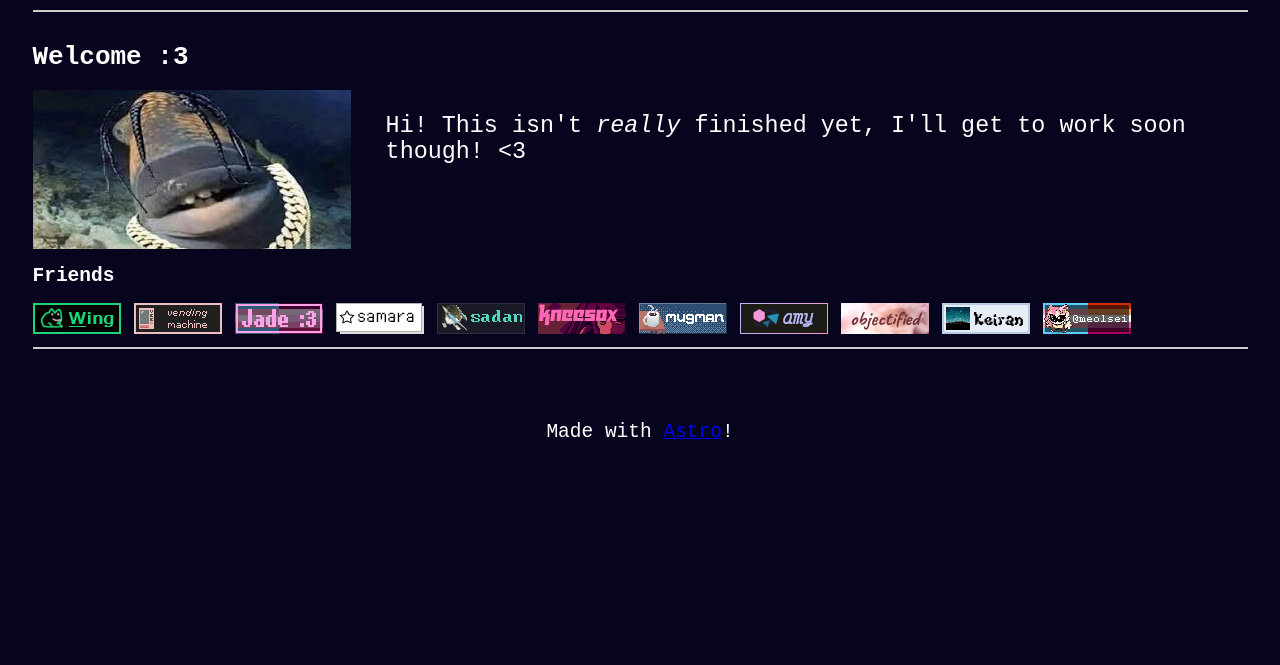
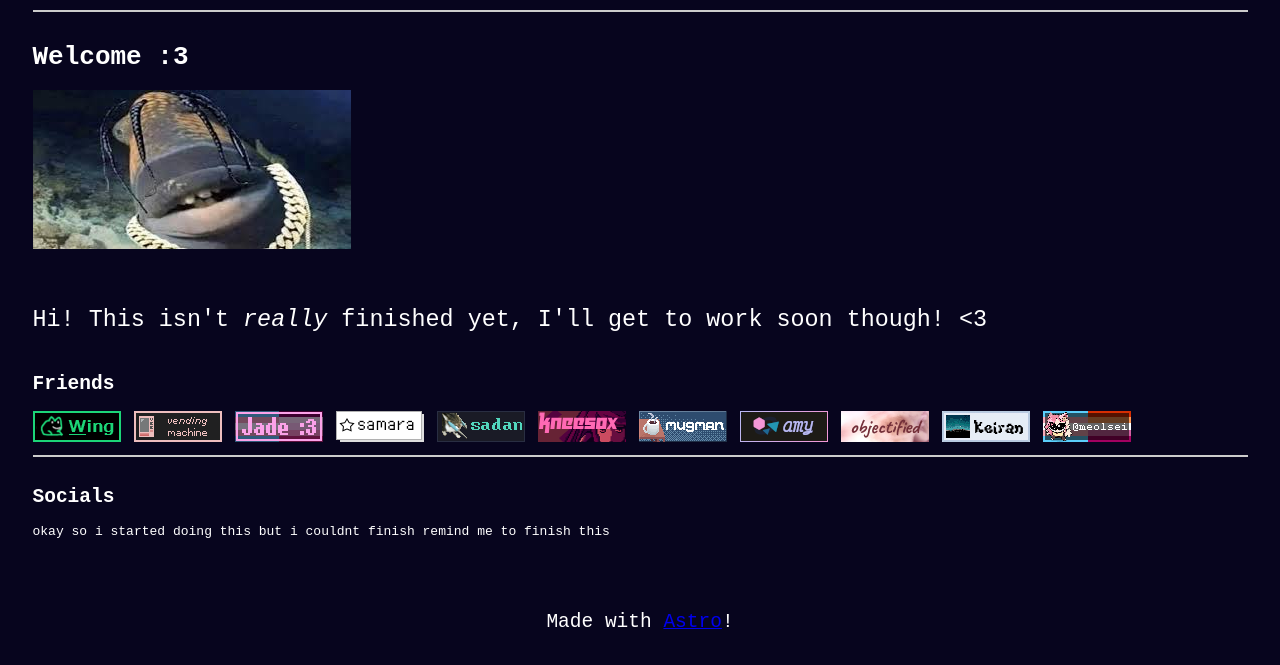
Before and after one commit to Kubsonik-lol/project, an Astro site: page / in a window 1280 px wide. Shown: the part 107-772 px from the top of the page. Built offline with nearby package versions, Linux system fonts and the light colour scheme; Astro itself is replaced by a stand-in of ours.

Commit message:
temporary

```diff
--- a/src/pages/index.astro
+++ b/src/pages/index.astro
@@ -43,6 +43,13 @@ import trafish from "../images/travis-scott-fish.jpg";
       <Button88x31 url="https://mae.snp.cat" name="mae" title="mae" />
     </div>
     <Seperator />
+    <div class="links">
+      <h2>Socials</h2>
+      <p>
+        okay so i started doing this but i couldnt finish remind me to finish
+        this
+      </p>
+    </div>
     <div class="footer">
       <p>
         Made with <a href="https://astro.build/">Astro</a>!
@@ -67,6 +74,7 @@ import trafish from "../images/travis-scott-fish.jpg";
     }
     .aboutme {
       display: flex;
+      flex-direction: column;
       gap: 1.5em;
       font-size: 1.8em;
     }
```
